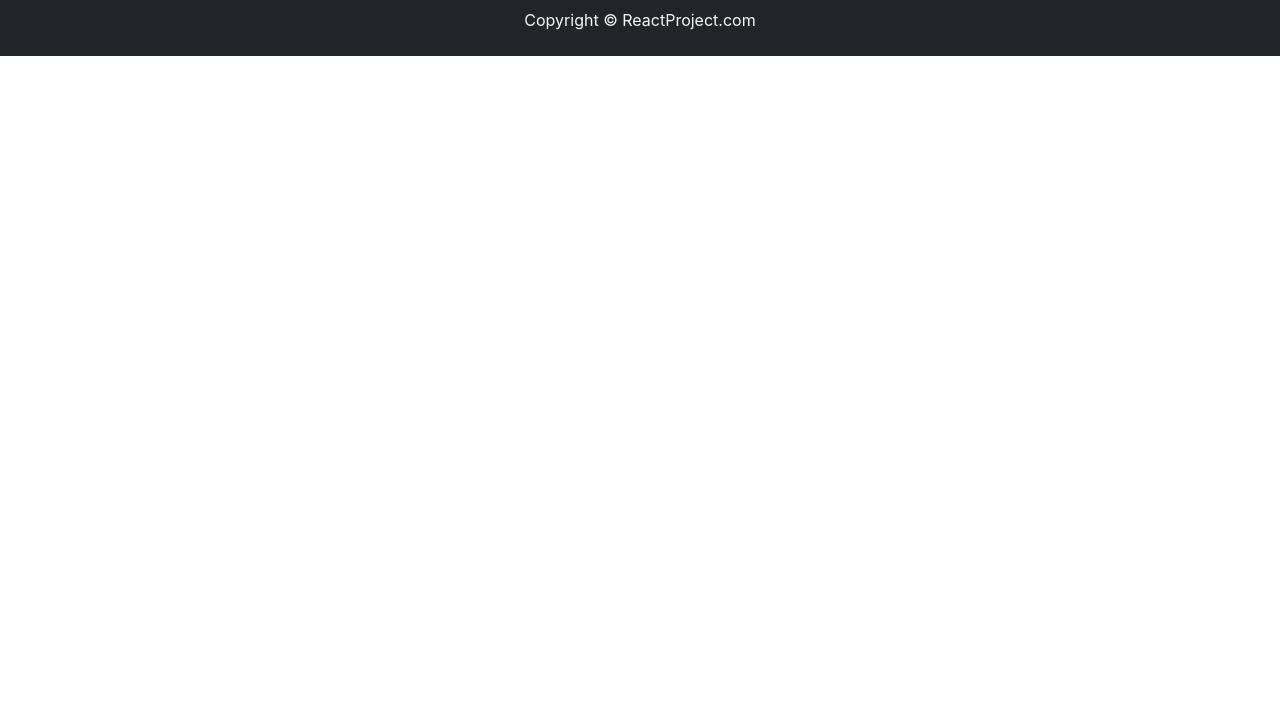
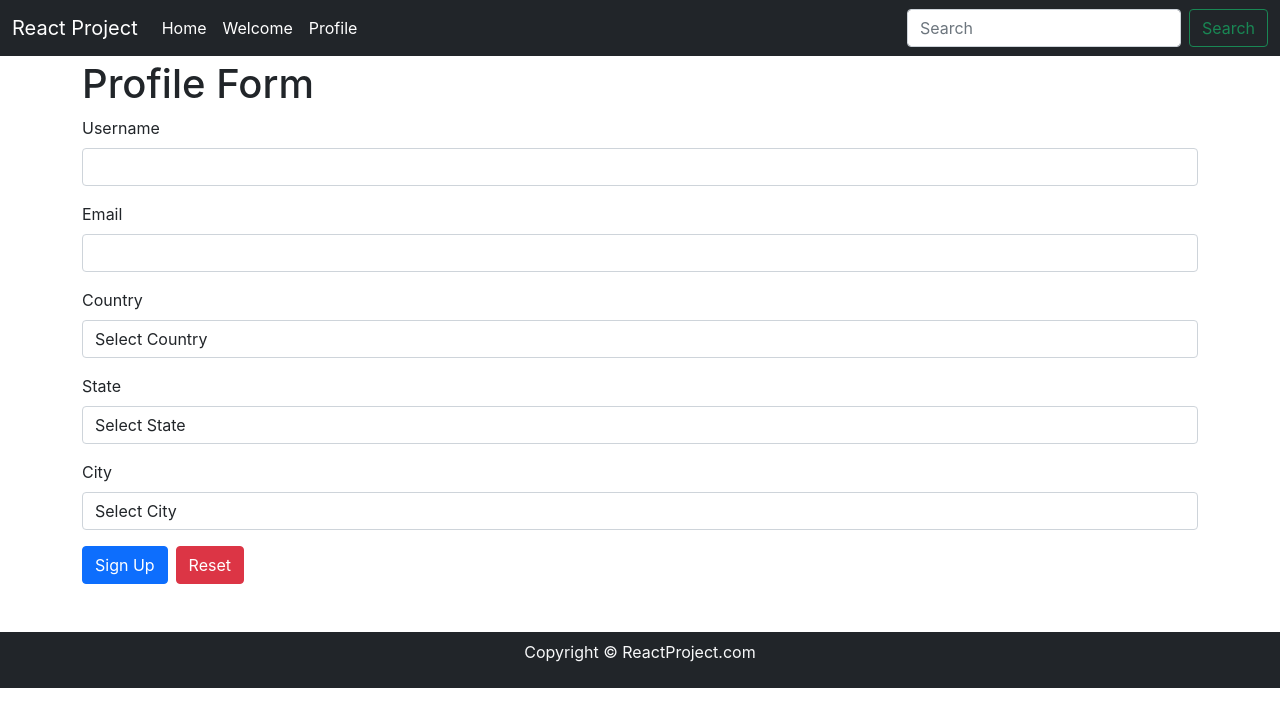
Before and after one commit to chetanmiyatra056/React-Login-Page, a React (Create React App) app: page /profile in a window 1280 px wide. Shown: the top 726 px of the page. Built offline with nearby package versions, Linux system fonts and the light colour scheme; sample sign-in values are in the browser's storage.

Commit message:
dropdown incompleted preactice

```diff
--- a/src/App.js
+++ b/src/App.js
@@ -8,6 +8,7 @@ import Welcome from "./Components/Welcome";
 import React from "react";
 import PrivateRoute from "./Middleware/PrivateRoute";
 import PublicRoute from "./Middleware/PublicRoute";
+import Profile from "./Components/Profile";
 
 function App() {
   return (
@@ -32,6 +33,8 @@ function App() {
 
           <Route element={<PrivateRoute />}>
             <Route path="/welcome" element={<Welcome />} />
+
+            <Route path="/profile" element={<Profile />} />
           </Route>
         </Routes>
 
--- a/src/Components/Header.js
+++ b/src/Components/Header.js
@@ -36,6 +36,11 @@ export default function Header() {
                       Welcome
                     </Link>
                   </li>
+                  <li className="nav-item">
+                    <Link className="nav-link active" to="/profile">
+                      Profile
+                    </Link>
+                  </li>
                 </>
               ) : (
                 <>
--- /dev/null
+++ b/src/Components/Profile.js
@@ -0,0 +1,73 @@
+import React from "react";
+import Header from "./Header";
+
+function Profile() {
+  return (
+    <>
+      <Header />
+
+      {/* {message && <div className="alert alert-info">{message}</div>} */}
+      <div className="container my-5">
+        <h1>Profile Form</h1>
+
+        <form>
+          <div className="mb-3">
+            <label htmlFor="name" className="form-label">
+              Username
+            </label>
+            <input type="text" className="form-control" name="name" id="name" />
+          </div>
+
+          <div className="mb-3">
+            <label htmlFor="email" className="form-label">
+              Email
+            </label>
+            <input
+              type="text"
+              className="form-control"
+              name="email"
+              id="email"
+            />
+          </div>
+
+          <div className="mb-3">
+            <label htmlFor="country" className="form-label">
+              Country
+            </label>
+            <select className="form-control" name="countries" id="countries">
+              <option value="0">Select Country</option>
+            </select>
+          </div>
+
+          <div className="mb-3">
+            <label htmlFor="state" className="form-label">
+              State
+            </label>
+            <select className="form-control" name="states" id="states">
+              <option value="0">Select State</option>
+            </select>
+          </div>
+
+          <div className="mb-3">
+            <label htmlFor="city" className="form-label">
+              City
+            </label>
+            <select className="form-control" name="cities" id="cities">
+              <option value="0">Select City</option>
+            </select>
+          </div>
+
+          <button type="button" className="btn btn-primary me-2">
+            Sign Up
+          </button>
+
+          <button type="button" className="btn btn-danger">
+            Reset
+          </button>
+        </form>
+      </div>
+    </>
+  );
+}
+
+export default Profile;
```
